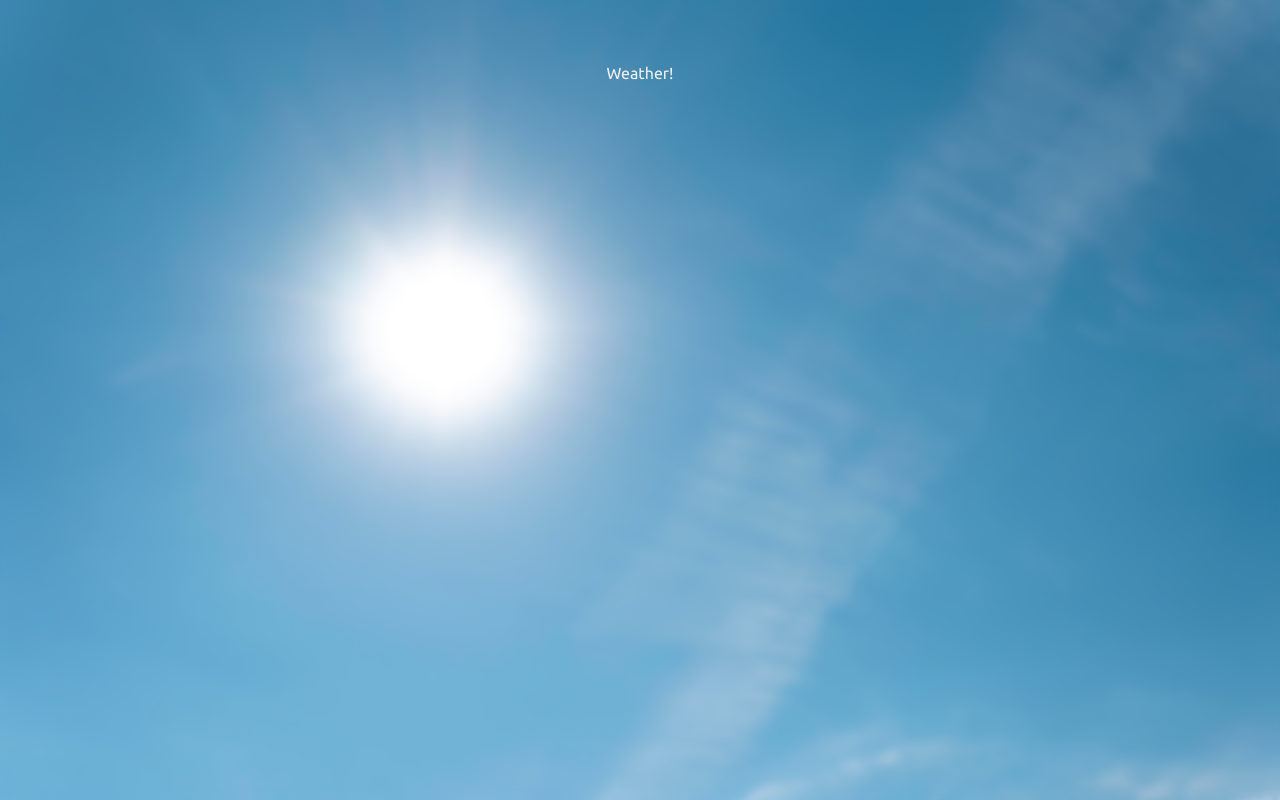
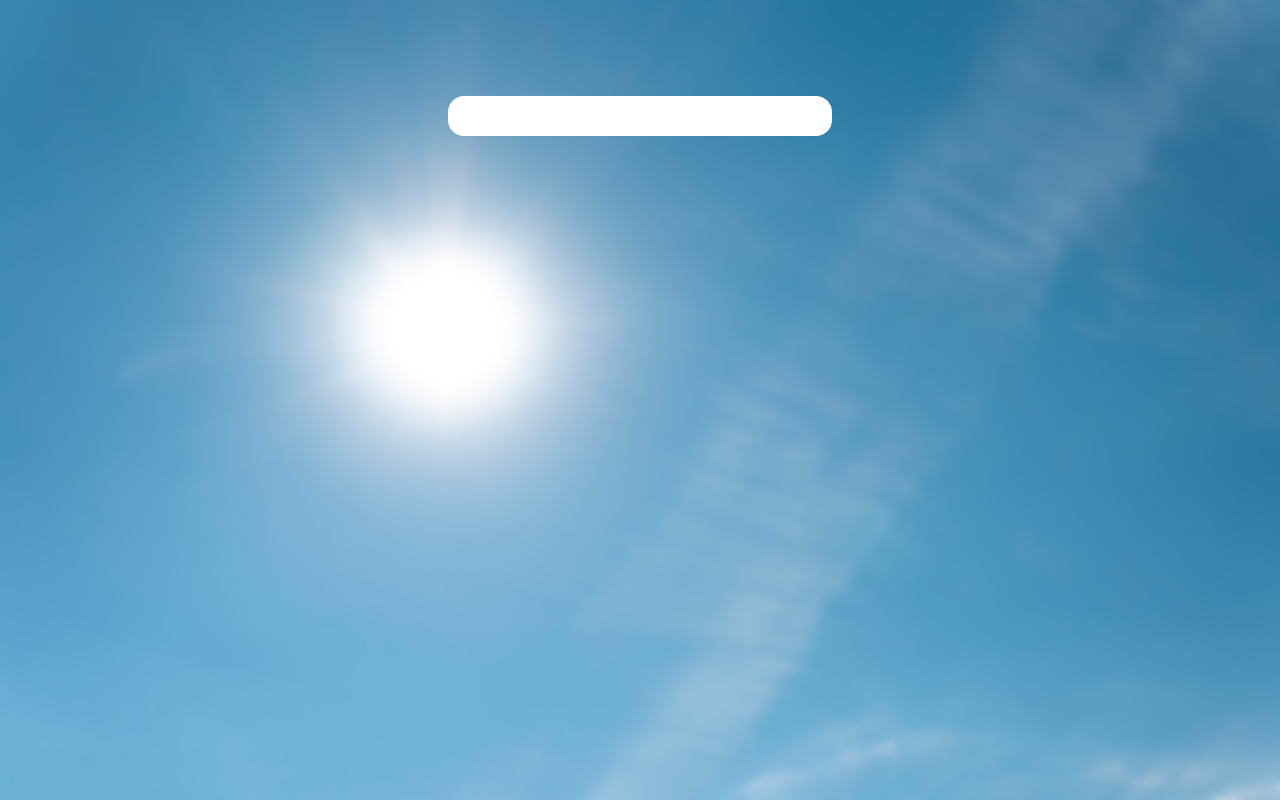
Before and after one commit to NourAdel/weather-widget, a React (Create React App) app: page / in a window 1280 px wide. Built offline with nearby package versions, Linux system fonts and the light colour scheme.

Commit message:
add useWeather hook

```diff
--- a/src/App.tsx
+++ b/src/App.tsx
@@ -1,14 +1,16 @@
-import { ThemeProvider } from "styled-components";
-import { AppContainer, ContentContainer } from "./styledComponent.ts";
-import { theme } from "./styledComponent.ts/theme";
+import {
+  AppContainer,
+  ContentContainer,
+  InputField,
+} from "./styledComponent.ts";
 
 function App() {
   return (
-    <ThemeProvider theme={theme}>
-      <AppContainer>
-        <ContentContainer>Weather!</ContentContainer>
-      </AppContainer>
-    </ThemeProvider>
+    <AppContainer>
+      <ContentContainer>
+        <InputField />
+      </ContentContainer>
+    </AppContainer>
   );
 }
 
--- a/src/apis/apiClient.ts
+++ b/src/apis/apiClient.ts
@@ -1,11 +1,13 @@
 import axios from "axios";
 
-export const apiClient = axios.create();
+export const apiClient = axios.create({
+  baseURL: "https://api.openweathermap.org/data/2.5",
+  headers: {
+    "Content-Type": "application/json",
+  },
+});
 
 apiClient.interceptors.request.use((config) => {
-  config.headers["X-RapidAPI-Key"] =
-    "0f85e33055mshb2d116d12997e82p11fcc0jsnd17f3a25ce20";
-  config.headers["X-RapidAPI-Host"] = "weatherapi-com.p.rapidapi.com";
 
   return config;
 });
--- /dev/null
+++ b/src/hooks/useWeather.tsx
@@ -0,0 +1,74 @@
+import React, {
+  ReactNode,
+  createContext,
+  useContext,
+  useEffect,
+  useState,
+} from "react";
+import { IWeather } from "../types";
+import { apiClient } from "../apis/apiClient";
+
+interface WeatherContextProps {
+  weather: IWeather | null;
+  setWeather: (weather: IWeather) => void;
+  unit: "metric" | "imperial";
+  setUnit: (unit: "metric" | "imperial") => void;
+  city: string;
+  setCity: (city: string) => void;
+}
+
+const WeatherContext = createContext<WeatherContextProps | undefined>(
+  undefined
+);
+
+export const useWeather = (): WeatherContextProps => {
+  const context = useContext(WeatherContext);
+
+  if (!context) {
+    throw new Error("useSetsContext must be used within a WeatherProvider");
+  }
+
+  return context;
+};
+
+export const WeatherProvider: React.FC<{ children: ReactNode }> = ({
+  children,
+}) => {
+  const [weather, setWeather] = useState<IWeather | null>(null);
+  const [city, setCity] = useState<string>("");
+  const [unit, setUnit] = useState<"metric" | "imperial">("metric");
+
+  const fetchWeather = async () => {
+    if (city) {
+      try {
+        const response = await apiClient.get(
+          `weather?q=${city}&units=metric&APPID=816f698aa8247668420fa9b43dfd7871`
+        );
+        setWeather(response.data);
+      } catch (error) {
+        console.error(error);
+      }
+    }
+  };
+
+  useEffect(() => {
+    if (city) {
+      fetchWeather();
+    }
+  }, [city]);
+
+  const contextValue: WeatherContextProps = {
+    weather,
+    setWeather,
+    city,
+    setCity,
+    unit,
+    setUnit,
+  };
+
+  return (
+    <WeatherContext.Provider value={contextValue}>
+      {children}
+    </WeatherContext.Provider>
+  );
+};
--- a/src/index.tsx
+++ b/src/index.tsx
@@ -1,14 +1,21 @@
-import React from 'react';
-import ReactDOM from 'react-dom/client';
-import './index.css';
-import App from './App';
+import React from "react";
+import ReactDOM from "react-dom/client";
+import "./index.css";
+import App from "./App";
+import { ThemeProvider } from "styled-components";
+import { theme } from "./styledComponent.ts/theme";
+import { WeatherProvider } from "./hooks/useWeather";
 
 const root = ReactDOM.createRoot(
-  document.getElementById('root') as HTMLElement
+  document.getElementById("root") as HTMLElement
 );
 root.render(
   <React.StrictMode>
-    <App />
+    <WeatherProvider>
+      <ThemeProvider theme={theme}>
+        <App />
+      </ThemeProvider>
+    </WeatherProvider>
   </React.StrictMode>
 );
 
--- a/src/styledComponent.ts/index.ts
+++ b/src/styledComponent.ts/index.ts
@@ -11,19 +11,38 @@ export const AppContainer = styled.div`
   background-size: cover;
   background-position: top;
   background-repeat: no-repeat;
+  height: 100vh;
+  overflow: hidden;
 `;
 
 export const ContentContainer = styled.div`
   backdrop-filter: blur(5px);
+  height: 100%;
   width: 100%;
-  height: 100vh;
   display: flex;
   align-items: center;
   flex-direction: column;
   color: ${(props) => props.theme.text_color};
-  padding-top: 4rem;
+  padding-top: 6rem;
 `;
 
 export const InputField = styled.input`
-  width: 40%;
+  outline: none;
+  border: none;
+  width: 30%;
+  height: 40px;
+  padding: 10px 14px;
+  box-sizing: border-box;
+  border-radius: 1rem;
+  min-width: 200px;
+  font-size: 1rem;
+  font-family: "Ubuntu";
+  color: ${(props) => props.theme.input_color};
+  ::placeholder {
+    color: ${(props) => props.theme.placeholder_color};
+  }
+  &:focus {
+    box-shadow: 0px 1px 2px 0px rgba(16, 24, 40, 0.05),
+      0px 0px 0px 4px rgba(158, 119, 237, 0.24);
+  }
 `;
--- a/src/styledComponent.ts/theme.ts
+++ b/src/styledComponent.ts/theme.ts
@@ -1,3 +1,5 @@
 export const theme = {
   text_color: "#F1F1F1",
+  input_color: "#404040",
+  placeholder_color: "#686868",
 };
--- /dev/null
+++ b/src/types/index.ts
@@ -0,0 +1,23 @@
+export interface IWeather {
+  weather: {
+    main: string;
+    description: string;
+    icon: string;
+  };
+  main: {
+    temp: number;
+    feels_like: number;
+    temp_min: number;
+    temp_max: number;
+    humidity: number;
+  };
+  wind: {
+    speed: number;
+    deg: number;
+  };
+}
+
+export interface GetWeatherDataParams {
+  q: string;
+  units: string;
+}
```
Also changed, not shown: src/components/Input.tsx (added, +15 -0 lines).
